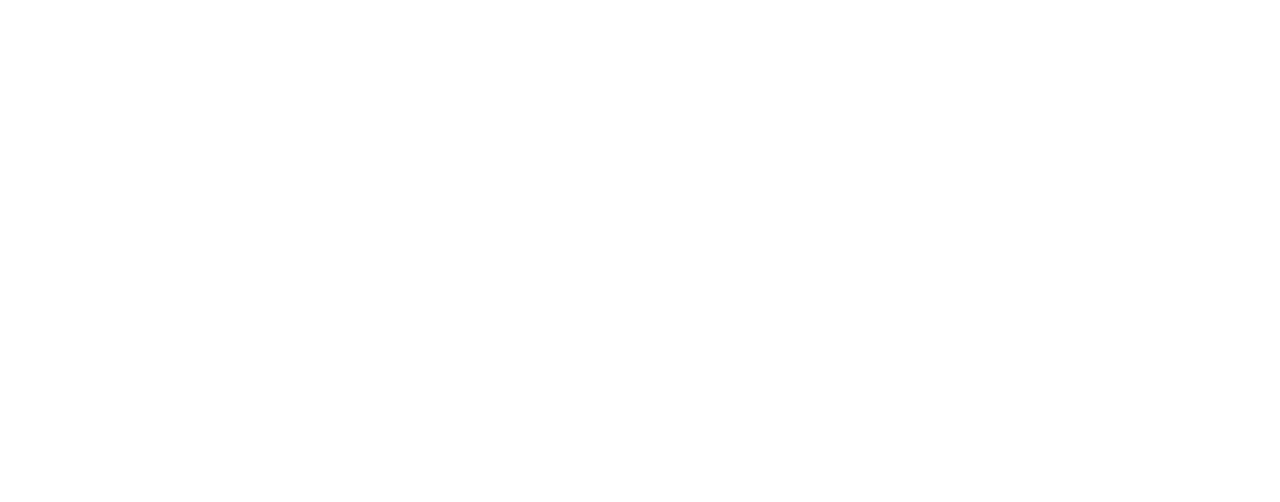
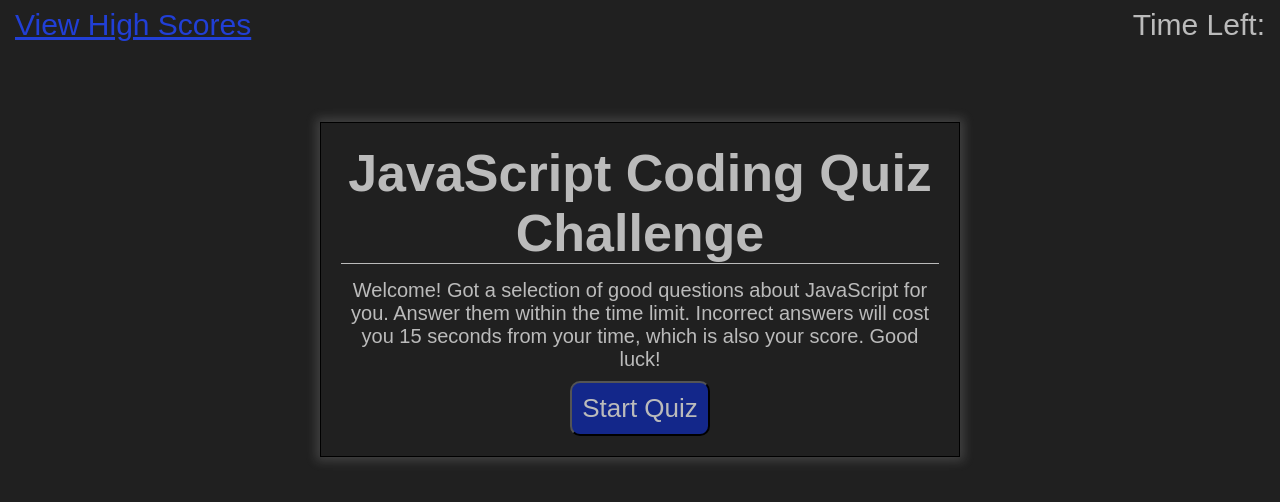
Before and after one commit to agoetz4407/code-quiz, a plain HTML site: page index.html in a window 1280 px wide. Drawn offline with Linux system fonts and the light colour scheme.

Commit message:
base styling and html

```diff
--- a/assets/css/style.css
+++ b/assets/css/style.css
@@ -0,0 +1,55 @@
+*{
+    box-sizing: border-box;
+    margin: 0;
+    padding: 0;
+    font-family:Arial, Helvetica, sans-serif;
+    background-color: #202020;
+    color: #bbb;
+}
+
+header {
+    font-size: 30px;
+    display: flex;
+    justify-content: space-between;
+    margin: 8px 15px;
+
+}
+
+header a {
+    color:rgb(33, 63, 214);
+}
+
+.text-center {
+    text-align: center;
+}
+
+.content-wrapper {
+    margin: 10vh auto;
+    padding: 20px 20px;
+    border: 1px solid black;
+    width: 50vw;
+    box-shadow: 0 0 10px 4px rgba(200, 200, 200, .2);
+}
+
+.question {
+    text-align: center;
+    font-size: 52px;
+    margin-bottom: 15px;
+    border-bottom: 1px solid #bbb;
+}
+
+.answers {
+    font-size: 20px;
+    margin: 10px;
+}
+
+button {
+    font-size: 26px;
+    border-radius: 10px;
+    padding: 10px 10px;
+    background-color: rgb(19, 39, 138);
+}
+
+button:hover {
+    background-color: rgb(95, 7, 95);
+}
--- a/index.html
+++ b/index.html
@@ -5,8 +5,20 @@
     <meta http-equiv="X-UA-Compatible" content="IE=edge">
     <meta name="viewport" content="width=device-width, initial-scale=1.0">
     <title>JavaScript Code Quiz</title>
+    <link rel="stylesheet" href="assets/css/style.css">
 </head>
 <body>
-
+    <header>
+        <a href="highscores.html">View High Scores</a>
+        <div>Time Left: <span id="timer"></span></div>
+    </header>
+    <main id="content-wrapper" class="content-wrapper text-center">
+        <h1 id ="question" class="question">JavaScript Coding Quiz Challenge</h1>
+        <div id="answers" class="answers">
+            Welcome! Got a selection of good questions about JavaScript for you. Answer them within the time limit. Incorrect answers will cost you 15 seconds from your time, which is also your score. Good luck!
+        </div>
+        <footer id="footer"><button type="submit">Start Quiz</button></footer>
+    </main>
+    <script src="assets/js/script.js"></script>
 </body>
 </html>
```
Also changed, not shown: highscores.html (added, +12 -0 lines).
